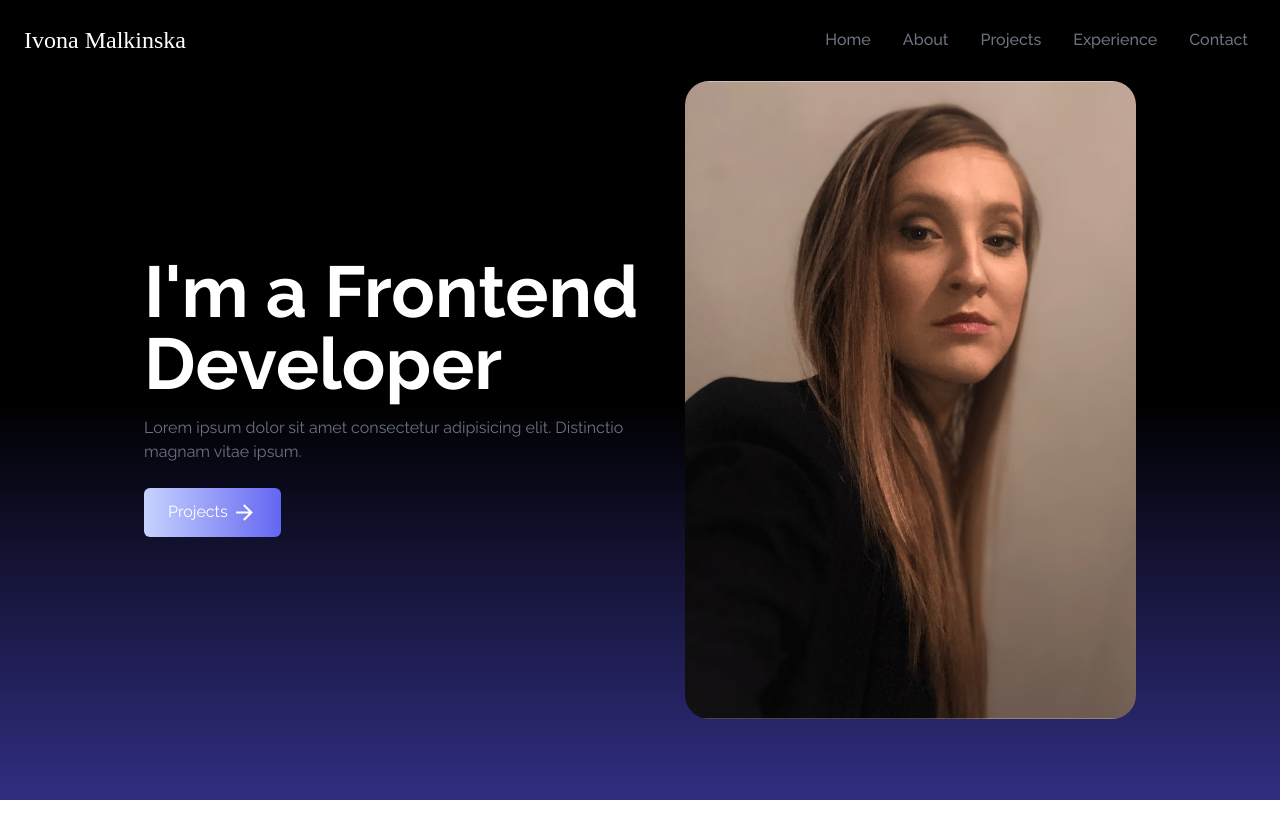
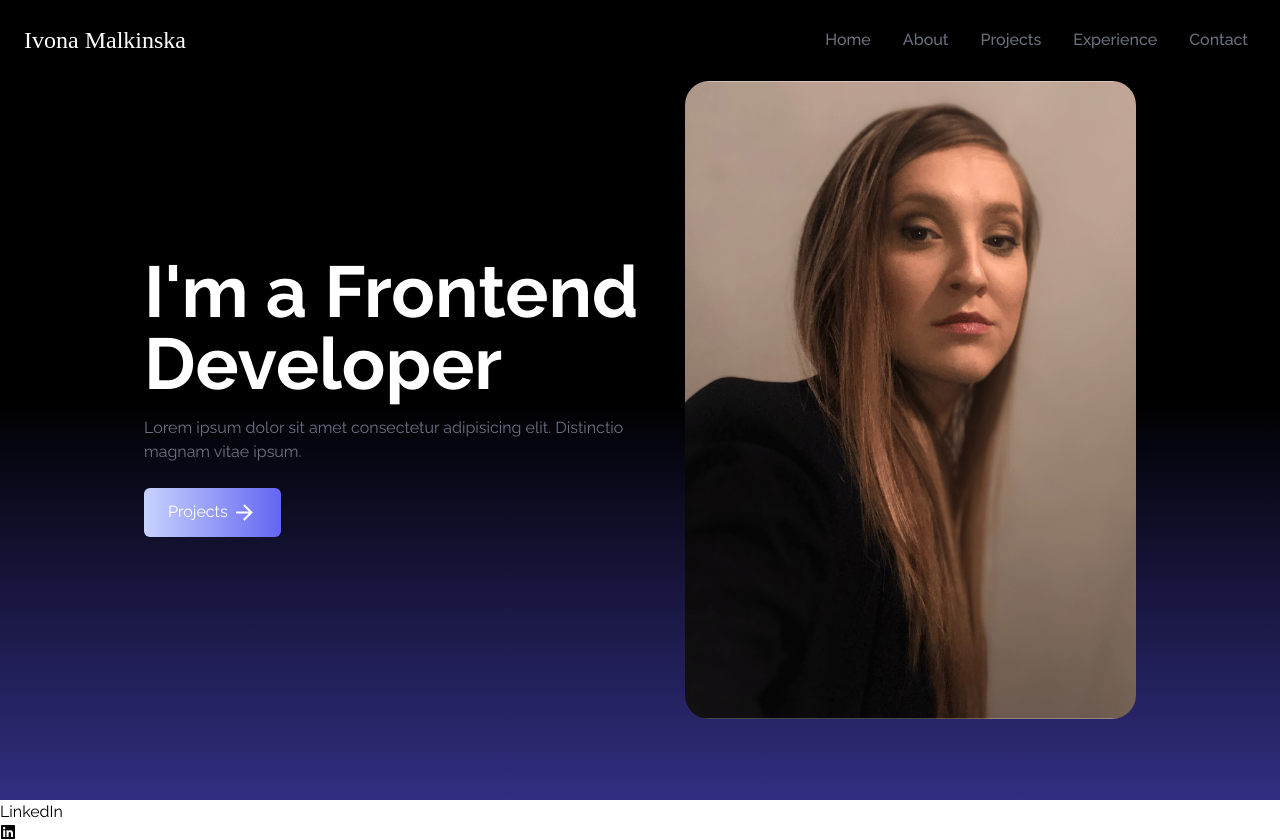
Before and after one commit to ivonamaria/react-portfolio, a React (Create React App) app: page / in a window 1280 px wide. Before the commit the page ends 800 px from the top, so only its background shows below. Built offline with nearby package versions, Linux system fonts and the light colour scheme.

Commit message:
adding social links/buttons

```diff
--- a/src/App.js
+++ b/src/App.js
@@ -1,5 +1,6 @@
 import Home from './assets/components/Home';
 import NavBar from './assets/components/NavBar';
+import SocialLinks from './assets/components/SocialLinks';
 
 
 function App() {
@@ -7,7 +8,7 @@ function App() {
 		<div>
 			<NavBar />
 			<Home />
-
+    <SocialLinks />
 		</div>
 	);
 }
--- /dev/null
+++ b/src/assets/components/SocialLinks.jsx
@@ -0,0 +1,21 @@
+import React from 'react'
+import {FaGithub, FaLinkedin} from 'react-icons/fa'
+import {HiOutlineMail} from 'react-icons/hi'
+import {BsFillPersonLinesFill} from 'react-icons/bs'
+
+
+const SocialLinks = () => {
+  return (
+    <div>
+        <ul>
+            <li><a href=""><>
+            LinkedIn <FaLinkedin />
+            </>
+            </a>
+            </li>
+        </ul>
+    </div>
+  )
+}
+
+export default SocialLinks
```
